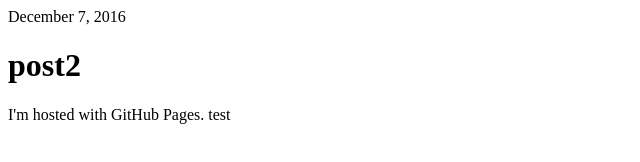
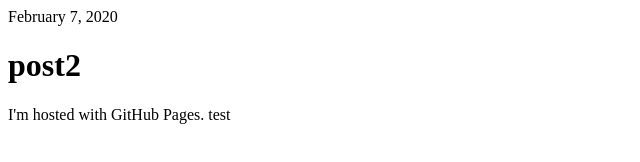
Before and after one commit to khaizzz/khaizzz, a plain HTML site: page post1.html in a window 1280 px wide. Shown: the full height of the page, 0-640 px from the left. Drawn offline with Linux system fonts and the light colour scheme.

Commit message:
Update and rename post2.html to post1.html

```diff
--- a/post2.html
+++ b/post1.html
@@ -1,7 +1,7 @@
 <!DOCTYPE html>
 <html>
 <body>
-<div class=”entry-meta”><a class=”entry-date published”>December 7, 2016</a></div>
+<div class=”entry-meta”><a class=”entry-date published”>February 7, 2020</a></div>
 <h1>post2</h1>
 <p>I'm hosted with GitHub Pages. test</p>
 </body>
```
